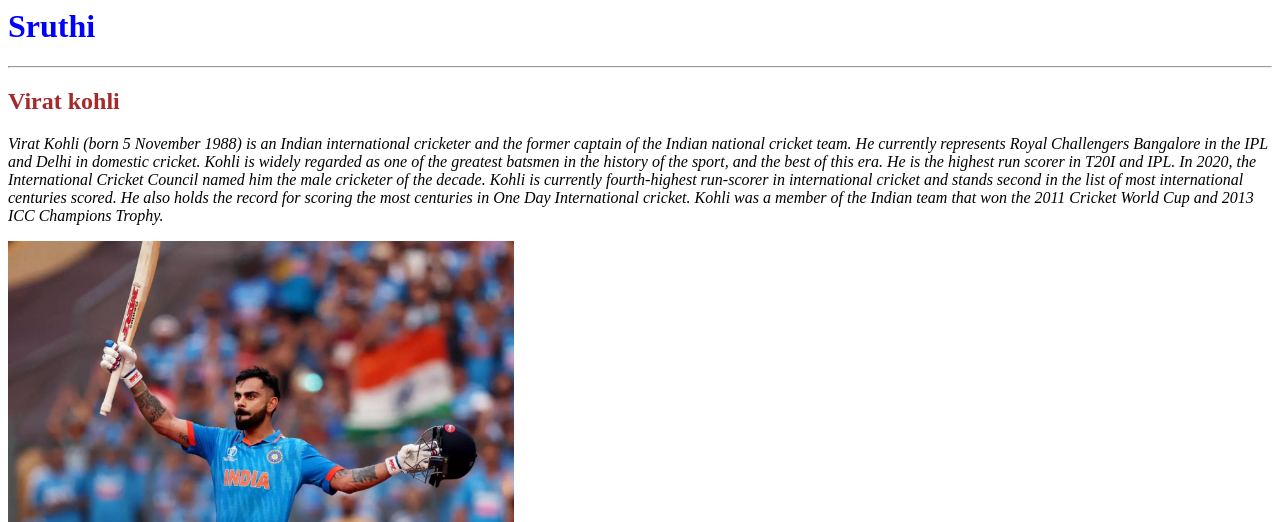
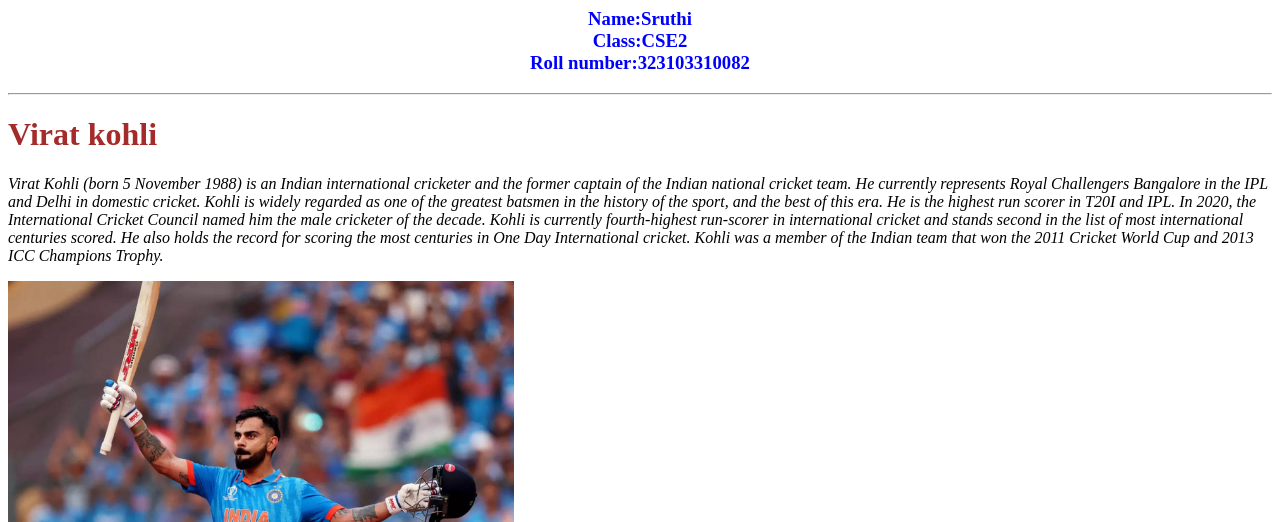
Before and after one commit to Sruthigoureddi/Assignment, a plain HTML site: page index.html in a window 1280 px wide. Shown: the top 522 px of the page. Drawn offline with Linux system fonts and the light colour scheme.

Commit message:
added some headings

```diff
--- a/index.html
+++ b/index.html
@@ -3,9 +3,11 @@
 		<title>sruthi</title>
 	</head>
 	<body>
-		<h1 style="color:blue;">Sruthi</h1>
+		<h3 style="color:blue; text-align:center;">Name:Sruthi
+						<br>Class:CSE2
+						<br>Roll number:323103310082</h3>
 		<hr>
-		<h2 style="color:brown;">Virat kohli</h2>
+		<h1 style="color:brown;">Virat kohli</h1>
 		<p><i>Virat Kohli (born 5 November 1988) is an Indian international cricketer and the former captain of the Indian national cricket team. He currently represents Royal Challengers Bangalore in the IPL and Delhi in domestic cricket. Kohli is widely regarded as one of the greatest batsmen in the history of the sport, and the best of this era. He is the highest run scorer in T20I and IPL. In 2020, the International Cricket Council named him the male cricketer of the decade. Kohli is currently fourth-highest run-scorer in international cricket and stands second in the list of most international centuries scored. He also holds the record for scoring the most centuries in One Day International cricket. Kohli was a member of the Indian team that won the 2011 Cricket World Cup and 2013 ICC Champions Trophy.</i></p>
 		<img width="40%" src="virat.jpg">
 		<br>
```
